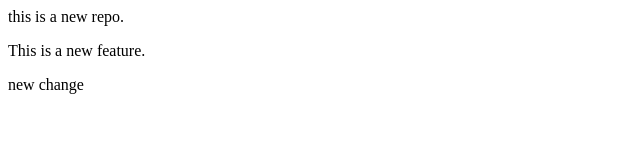
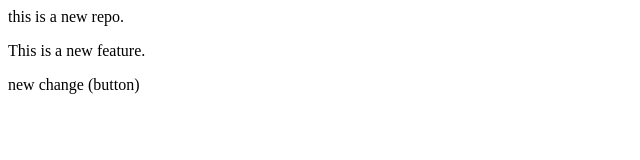
Before and after one commit to aman7757/localrepo, a plain HTML site: page index.html in a window 1280 px wide. Shown: the full height of the page, 0-640 px from the left. Drawn offline with Linux system fonts and the light colour scheme.

Commit message:
Add Button

```diff
--- a/index.html
+++ b/index.html
@@ -1,3 +1,3 @@
 <p>this is a new repo.</p>
 <p>This is a new feature.</p>
-<p>new change</p>
+<p>new change (button)</p>
```
